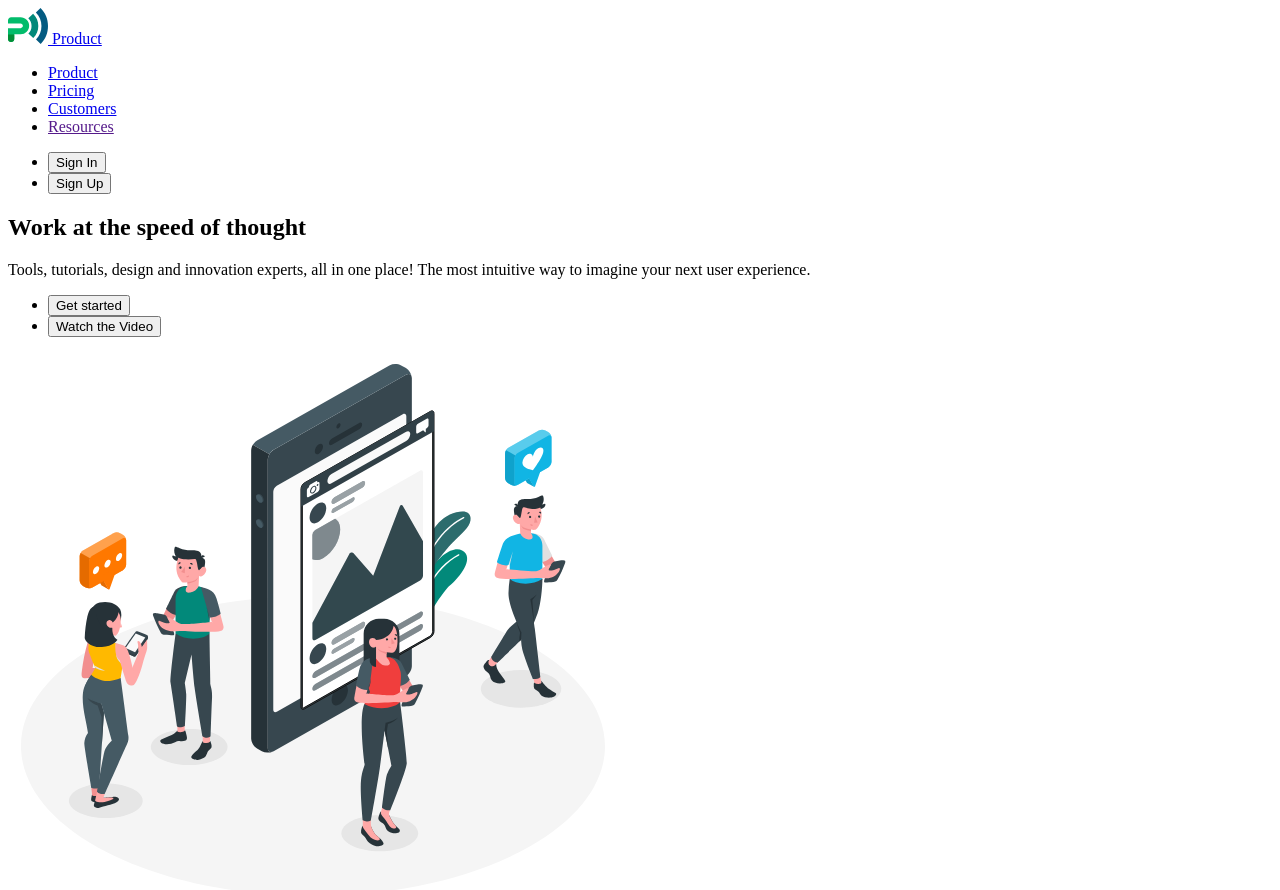
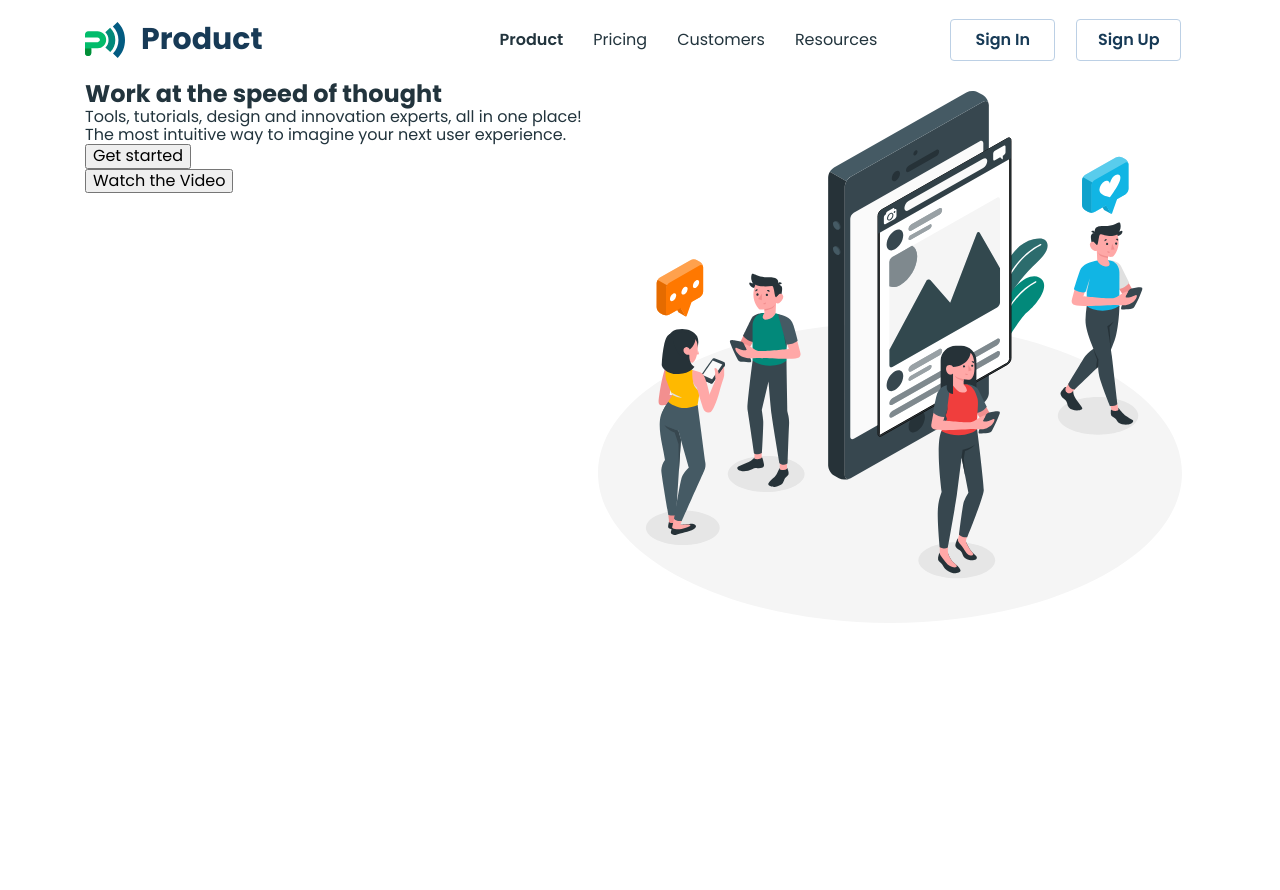
Before and after one commit to DashaLyman/118-fs-blended-group-1-2, a plain HTML site: page index.html in a window 1280 px wide. After the commit the page ends 800 px from the top, so only its background shows below. Drawn offline with nearby package versions, Linux system fonts and the light colour scheme.

Commit message:
add styles

```diff
--- /dev/null
+++ b/css/styles.css
@@ -0,0 +1,109 @@
+body {
+        font-family: "Poppins", sans-serif;
+        color: #22343d;
+        background-color: #fff;
+}
+
+a {
+        text-decoration: none;
+}
+
+ul,
+ol {
+        list-style: none;
+        padding-left: 0;
+        margin: 0;
+}
+
+h1,
+h2,
+h3,
+h4,
+h5,
+h6,
+p {
+        margin: 0;
+}
+
+img {
+        display: block;
+}
+
+button {
+        cursor: pointer;
+}
+
+.container {
+        width: 1150px;
+        padding-right: 20px;
+        padding-left: 20px;
+        margin: 0 auto;
+}
+
+/* HEADER  */
+
+.header {
+}
+
+.header-container {
+        display: flex;
+        align-items: center;
+}
+
+.logo {
+        display: flex;
+        align-items: center;
+        margin-right: 237px;
+        gap: 16px;
+        font-weight: 700;
+        font-size: 30px;
+        line-height: 0.93;
+        color: #173a56;
+}
+.header-nav {
+        margin-right: 73px;
+}
+.header-nav-list {
+        display: flex;
+        gap: 30px;
+}
+.header-nav-item {
+}
+.header-nav-link {
+        display: block;
+        padding: 26px 0;
+        line-height: 1.75;
+        color: #22343d;
+}
+.current {
+        font-weight: 600;
+}
+.header-btn-list {
+        display: flex;
+        gap: 21px;
+}
+.header-btn-item {
+}
+.header-btn {
+        min-width: 105px;
+        height: 42px;
+        border: 1px solid #bcd0e5;
+        border-radius: 4px;
+        font-family: inherit;
+        font-weight: 600;
+        font-size: 16px;
+        text-align: center;
+        color: #173a56;
+        background-color: transparent;
+}
+.header-btn:hover,
+.header-btn:focus {
+        color: #fff;
+        background-color: #02897a;
+        border-color: transparent;
+}
+
+
+.hero-container {
+  display: flex;
+}
--- a/index.html
+++ b/index.html
@@ -4,36 +4,47 @@
 <head>
   <meta charset="UTF-8">
   <meta name="viewport" content="width=device-width, initial-scale=1.0">
+  <link rel="stylesheet" href="https://cdnjs.cloudflare.com/ajax/libs/modern-normalize/3.0.1/modern-normalize.min.css" integrity="sha512-q6WgHqiHlKyOqslT/lgBgodhd03Wp4BEqKeW6nNtlOY4quzyG3VoQKFrieaCeSnuVseNKRGpGeDU3qPmabCANg==" crossorigin="anonymous" referrerpolicy="no-referrer" />
+  <link rel="preconnect" href="https://fonts.googleapis.com">
+  <link rel="preconnect" href="https://fonts.gstatic.com" crossorigin>
+  <link href="https://fonts.googleapis.com/css2?family=Inter:opsz,wght@500;700&family=Montserrat:wght@400;500;600;700&family=Poppins:wght@400;500;600;700;800&family=Roboto:wght@400;500;700;900&display=swap" rel="stylesheet">
+  <link rel="stylesheet" href="./css/styles.css">
   <title>Business promotion</title>
 </head>
 
 <body>
-  <header>
-    <a href="./index.html">
+  <header class="header">
+    <div class="container header-container">
+
+      <a href="./index.html" class="logo">
         <img src="./images/logo.svg" alt="Logo" width="40" height="36">
         Product
       </a>
 
-    <nav>
-      <ul>
-        <li><a href="./index.html">Product</a></li>
-        <li><a href="./pricing.html">Pricing</a></li>
-        <li><a href="./customer.html">Customers</a></li>
-        <li><a href="">Resources</a></li>
+      <nav class="header-nav">
+        <ul class="header-nav-list">
+          <li class="header-nav-item"><a class="header-nav-link current" href="./index.html">Product</a></li>
+          <li class="header-nav-item"><a class="header-nav-link" href="./pricing.html">Pricing</a></li>
+          <li class="header-nav-item"><a class="header-nav-link" href="./customer.html">Customers</a></li>
+          <li class="header-nav-item"><a class="header-nav-link" href="">Resources</a></li>
         </ul>
       </nav>
 
-    <ul>
-      <li><button type="button">Sign In</button></li>
-      <li><button type="button">Sign Up</button></li>
+      <ul class="header-btn-list">
+        <li class="header-btn-item"><button class="header-btn" type="button">Sign In</button></li>
+        <li class="header-btn-item"><button class="header-btn" type="button">Sign Up</button></li>
       </ul>
+
+    </div>
 
   </header>
 
 
   <main>
     <!-- HERO SECTION -->
-    <section>
+    <section class="hero">
+      <div class="container hero-container">
+        <div class="hero-box">
           <h1>Work at the speed of thought</h1>
           <p>Tools, tutorials, design and innovation experts, all in one place! The most intuitive way to imagine your next user
           experience.</p>
@@ -41,7 +52,9 @@
             <li><button type="button">Get started</button></li>
             <li><button type="button">Watch the Video</button></li>
           </ul>
+        </div>
         <img src="./images/hero-img.svg" alt="hero image" width="610" height="555">
+      </div>
     </section>
 
   </main>
```
Lines whose indentation alone changed are shown as unchanged.
